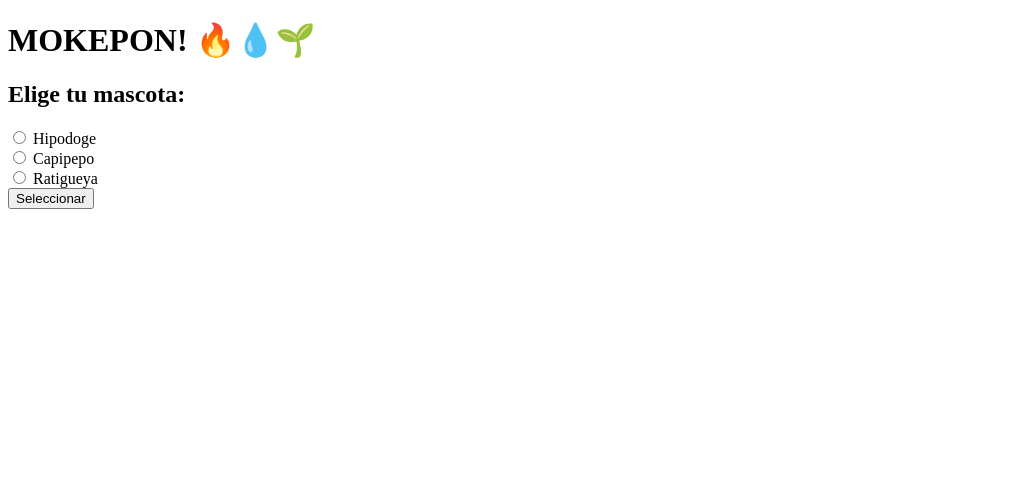
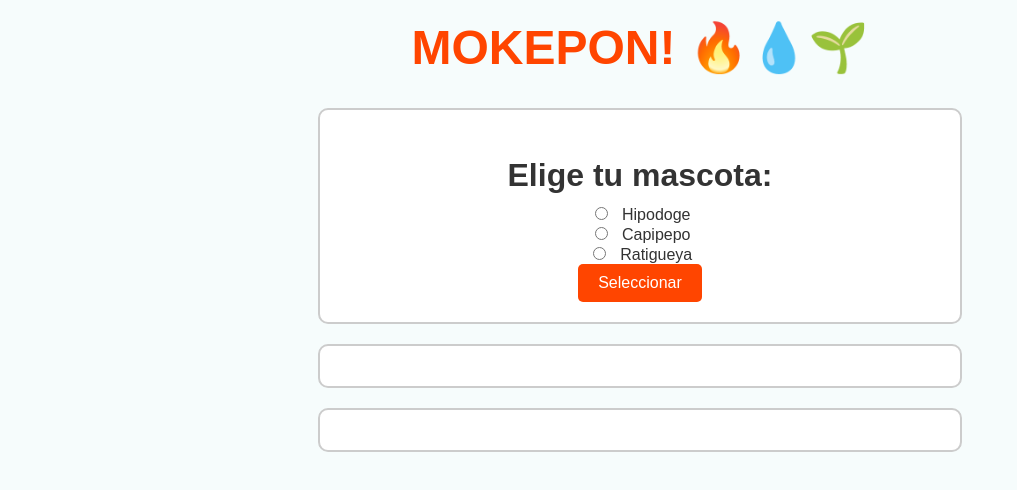
Before and after one commit to JoaquinEscobarDev/mokepon-programacionBasica-platzi, a plain HTML site: page mokepon.html in a window 1280 px wide. Shown: the whole page, without its empty margins (0-1017 px from the left). Drawn offline with Linux system fonts and the light colour scheme.

Commit message:
Upgrade css

```diff
--- a/mokepon.html
+++ b/mokepon.html
@@ -4,6 +4,7 @@
         <meta charset="utf-8" />
         <title>MOKEPON!</title>
         <script src="./js/mokepon.js"></script>
+        <link rel="stylesheet" href="style/mokepon.css" />
     </head>
     <body>
         <h1>MOKEPON! 🔥💧🌱</h1>
--- /dev/null
+++ b/style/mokepon.css
@@ -0,0 +1,64 @@
+body {
+    font-family: 'Arial', sans-serif;
+    background-color: #f6fcfc;
+    color: #333;
+    text-align: center;
+    margin: 0;
+    padding: 0;
+}
+
+h1 {
+    font-size: 3em;
+    margin-top: 20px;
+    color: #ff4500;
+}
+
+h2 {
+    font-size: 2em;
+    margin-bottom: 10px;
+}
+
+section {
+    margin: 20px auto;
+    padding: 20px;
+    border: 2px solid #ccc;
+    border-radius: 10px;
+    width: 80%;
+    max-width: 600px;
+    background-color: #fff;
+}
+
+input[type="radio"] {
+    margin-right: 10px;
+}
+
+button {
+    background-color: #ff4500;
+    color: #fff;
+    border: none;
+    padding: 10px 20px;
+    font-size: 1em;
+    border-radius: 5px;
+    cursor: pointer;
+    transition: background-color 0.3s;
+}
+
+button:hover {
+    background-color: #ff6347;
+}
+
+#mensajes {
+    margin-top: 20px;
+}
+
+#reiniciar {
+    margin-top: 20px;
+}
+
+#boton-reiniciar {
+    background-color: #4682b4;
+}
+
+#boton-reiniciar:hover {
+    background-color: #5f9ea0;
+}
```
